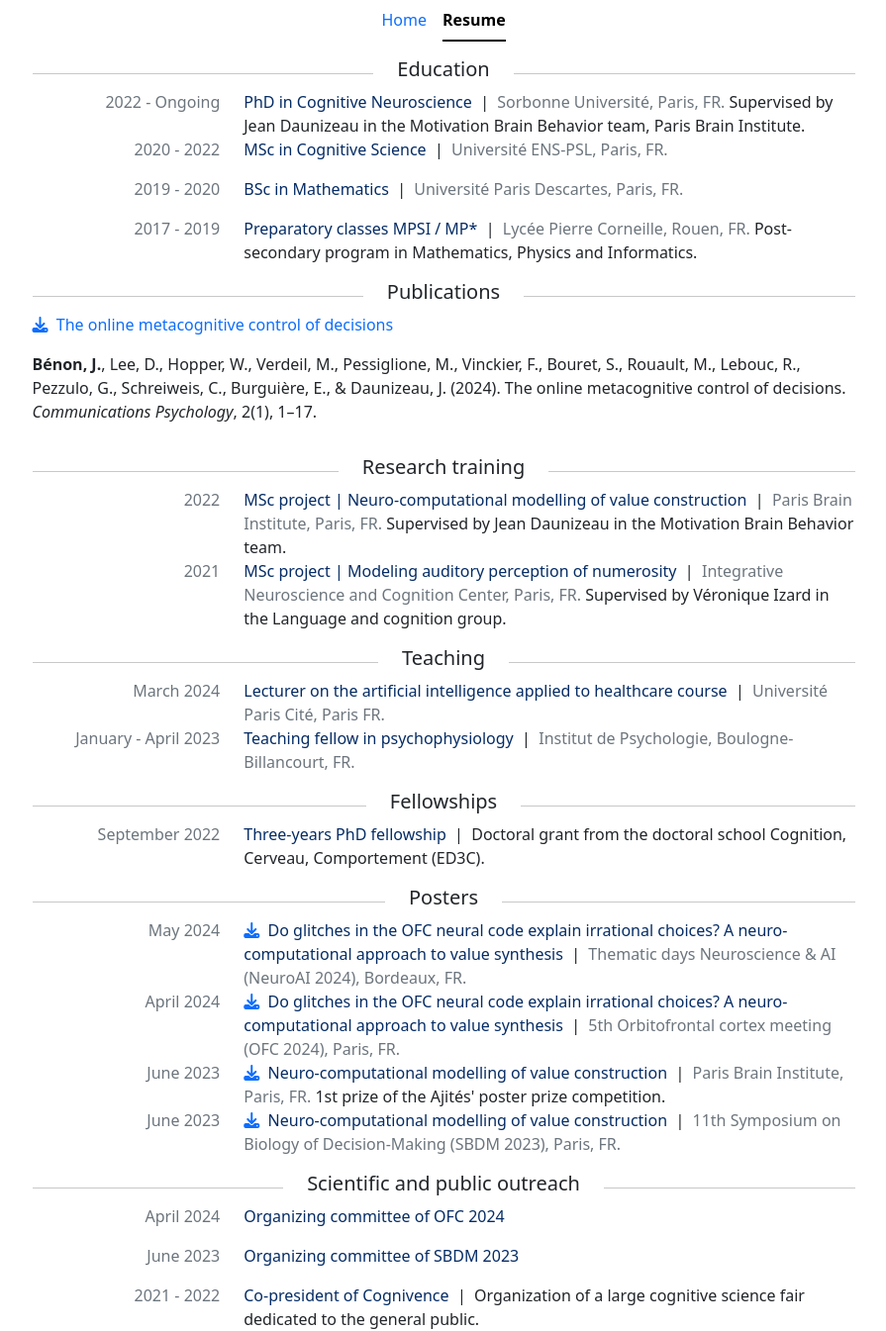
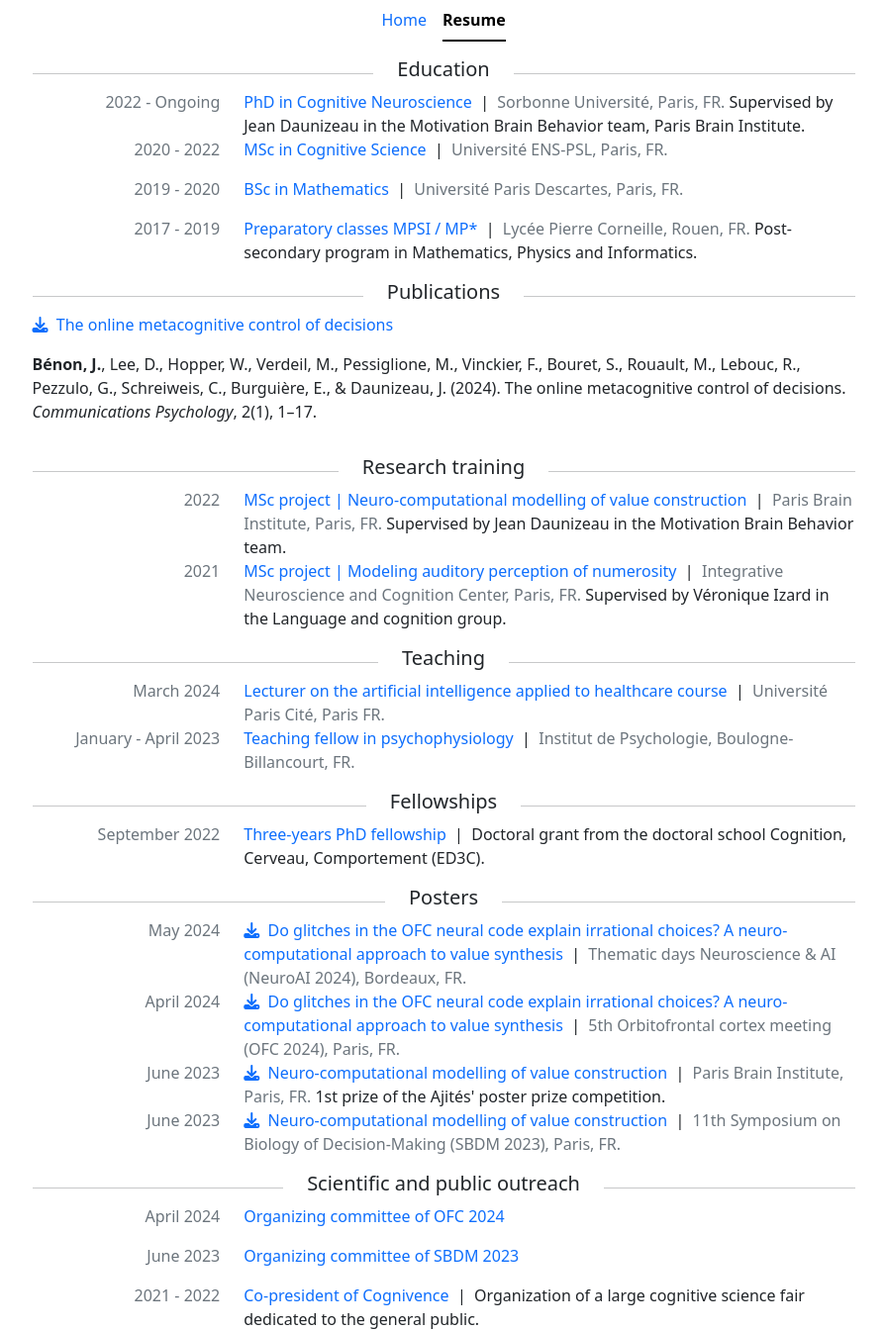
Before and after one commit to jbenon/jbenon.github.io, a Jekyll site: the page built from resume.html, in a window 1280 px wide. Shown: the whole page at 99% size, without its empty margins (192-1087 px from the left). Built offline with Jekyll 4.4.1, drawn with Linux system fonts in a browser that asks for light colours; nearby versions of some CDN libraries.

Commit message:
Back to previous colors

```diff
--- a/resume.html
+++ b/resume.html
@@ -46,7 +46,7 @@ layout: default
                   <p class="text-secondary">{{item.date}}</p>
                 </div>
                 <div class="col-9">
-                  <span class="text-primary-emphasis">
+                  <span class="text-primary">
                     {% if item.pdf %}
                       <a class="icon-link link-underline link-underline-opacity-0"
                       href="/assets/{{publication.pdf}}.pdf"
```
